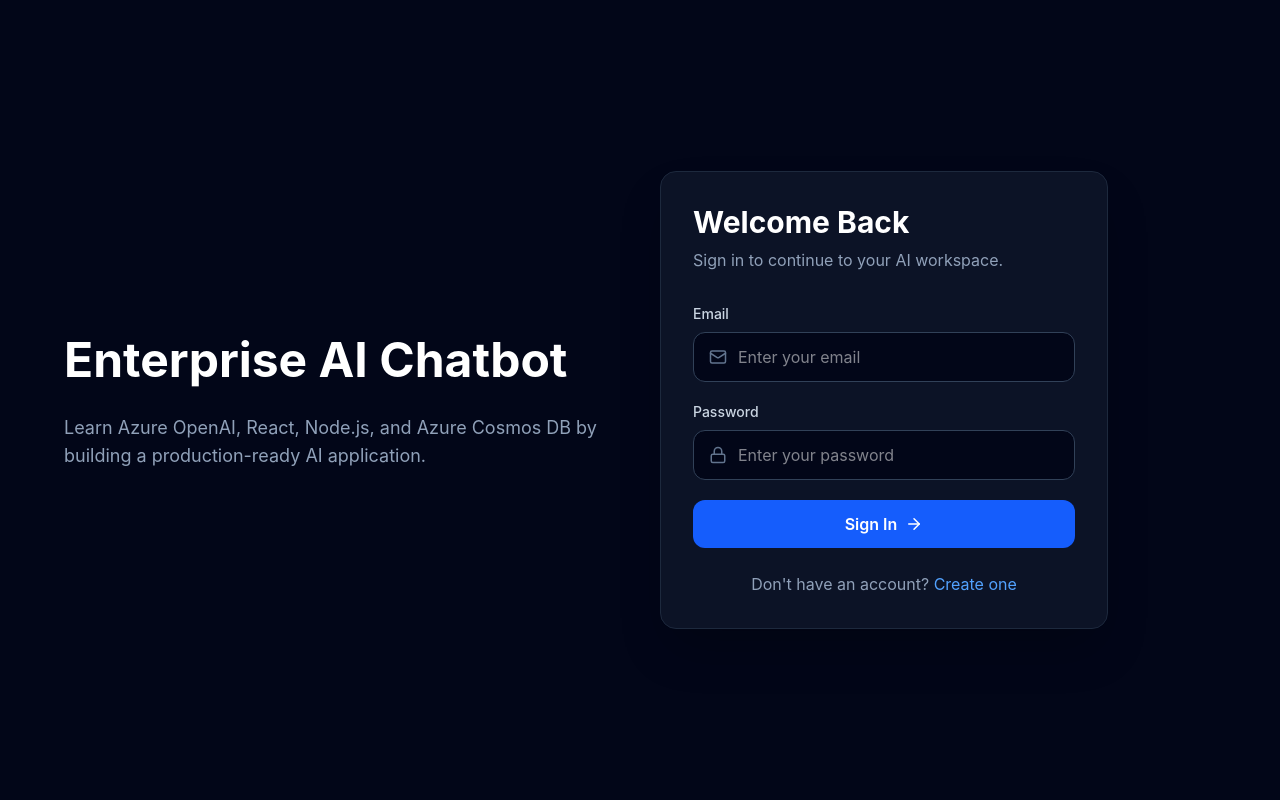
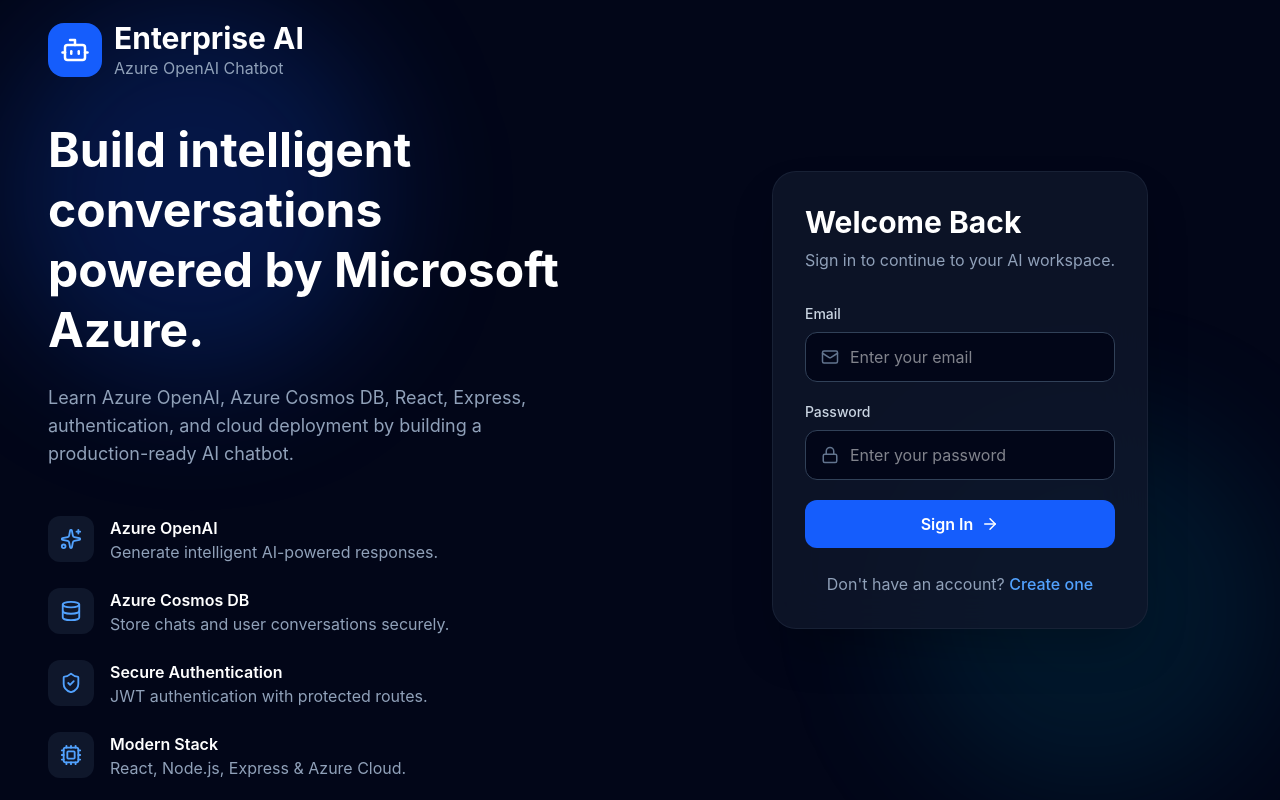
Before and after one commit to sriswasthik/AI-chatbot, a React (Vite) app in the folder client/: page /login in a window 1280 px wide. Built offline with nearby package versions, Linux system fonts and the light colour scheme.

Commit message:
feat: build premium authentication layout

```diff
--- /dev/null
+++ b/client/src/components/ui/AuthCard.jsx
@@ -0,0 +1,28 @@
+import Card from "./Card";
+
+export default function AuthCard({
+  title,
+  description,
+  children,
+  footer,
+}) {
+  return (
+    <Card>
+      <h1 className="mb-2 text-3xl font-bold text-white">
+        {title}
+      </h1>
+
+      <p className="mb-8 text-slate-400">
+        {description}
+      </p>
+
+      {children}
+
+      {footer && (
+        <div className="mt-6 text-center text-slate-400">
+          {footer}
+        </div>
+      )}
+    </Card>
+  );
+}
--- a/client/src/components/ui/Card.jsx
+++ b/client/src/components/ui/Card.jsx
@@ -1,6 +1,6 @@
 export default function Card({ children }) {
   return (
-    <div className="w-full max-w-md rounded-2xl border border-slate-800 bg-slate-900/80 backdrop-blur-lg shadow-2xl p-8">
+    <div className="w-full max-w-md rounded-3xl border border-slate-800/70 bg-slate-900/80 p-8 shadow-2xl backdrop-blur-xl">
       {children}
     </div>
   );
--- a/client/src/layouts/AuthLayout.jsx
+++ b/client/src/layouts/AuthLayout.jsx
@@ -1,27 +1,100 @@
 import { Outlet } from "react-router-dom";
+import { Bot, ShieldCheck, Database, Sparkles, Cpu } from "lucide-react";
 
 export default function AuthLayout() {
+  const features = [
+    {
+      icon: Sparkles,
+      title: "Azure OpenAI",
+      description: "Generate intelligent AI-powered responses.",
+    },
+    {
+      icon: Database,
+      title: "Azure Cosmos DB",
+      description: "Store chats and user conversations securely.",
+    },
+    {
+      icon: ShieldCheck,
+      title: "Secure Authentication",
+      description: "JWT authentication with protected routes.",
+    },
+    {
+      icon: Cpu,
+      title: "Modern Stack",
+      description: "React, Node.js, Express & Azure Cloud.",
+    },
+  ];
+
   return (
-    <div className="min-h-screen bg-slate-950 flex items-center justify-center p-6">
-      <div className="w-full max-w-6xl grid md:grid-cols-2 gap-10 items-center">
+    <div className="relative min-h-screen overflow-hidden bg-slate-950">
+      {/* Background Glow */}
+      <div className="absolute left-0 top-0 h-96 w-96 rounded-full bg-blue-600/20 blur-3xl" />
+      <div className="absolute bottom-0 right-0 h-96 w-96 rounded-full bg-cyan-500/10 blur-3xl" />
 
+      <div className="relative mx-auto grid min-h-screen max-w-7xl grid-cols-1 lg:grid-cols-2">
         {/* Left Side */}
-        <div className="hidden md:block">
-          <h1 className="text-5xl font-bold text-white leading-tight">
-            Enterprise AI Chatbot
-          </h1>
+        <div className="hidden flex-col justify-center px-12 lg:flex">
+          <div className="mb-10 flex items-center gap-3">
+            <div className="rounded-2xl bg-blue-600 p-3">
+              <Bot className="text-white" size={30} />
+            </div>
 
-          <p className="mt-6 text-lg text-slate-400">
-            Learn Azure OpenAI, React, Node.js, and Azure Cosmos DB
-            by building a production-ready AI application.
+            <div>
+              <h1 className="text-3xl font-bold text-white">
+                Enterprise AI
+              </h1>
+
+              <p className="text-slate-400">
+                Azure OpenAI Chatbot
+              </p>
+            </div>
+          </div>
+
+          <h2 className="max-w-lg text-5xl font-bold leading-tight text-white">
+            Build intelligent conversations powered by Microsoft Azure.
+          </h2>
+
+          <p className="mt-6 max-w-lg text-lg text-slate-400">
+            Learn Azure OpenAI, Azure Cosmos DB, React, Express,
+            authentication, and cloud deployment by building a
+            production-ready AI chatbot.
           </p>
+
+          <div className="mt-12 space-y-6">
+            {features.map((feature) => {
+              const Icon = feature.icon;
+
+              return (
+                <div
+                  key={feature.title}
+                  className="flex items-start gap-4"
+                >
+                  <div className="rounded-xl bg-slate-900 p-3">
+                    <Icon
+                      size={22}
+                      className="text-blue-400"
+                    />
+                  </div>
+
+                  <div>
+                    <h3 className="font-semibold text-white">
+                      {feature.title}
+                    </h3>
+
+                    <p className="text-slate-400">
+                      {feature.description}
+                    </p>
+                  </div>
+                </div>
+              );
+            })}
+          </div>
         </div>
 
         {/* Right Side */}
-        <div>
+        <div className="flex items-center justify-center p-6 lg:p-12">
           <Outlet />
         </div>
-
       </div>
     </div>
   );
--- a/client/src/pages/Login.jsx
+++ b/client/src/pages/Login.jsx
@@ -3,7 +3,7 @@
 import { motion } from "framer-motion";
 import { Mail, Lock, ArrowRight } from "lucide-react";
 
-import Card from "../components/ui/Card";
+import AuthCard from "../components/ui/AuthCard";
 import Button from "../components/ui/Button";
 import Input from "../components/ui/Input";
 
@@ -21,6 +21,8 @@
 
     if (!form.email.trim()) {
       newErrors.email = "Email is required";
+    } else if (!/^[^\s@]+@[^\s@]+\.[^\s@]+$/.test(form.email)) {
+      newErrors.email = "Enter a valid email address";
     }
 
     if (!form.password.trim()) {
@@ -43,10 +45,9 @@
     setErrors({});
     setLoading(true);
 
-    // Temporary
     setTimeout(() => {
       setLoading(false);
-      alert("Backend will be connected in Sprint 7");
+      alert("Backend login will be implemented in Sprint 7.");
     }, 1500);
   }
 
@@ -56,19 +57,22 @@
       animate={{ opacity: 1, y: 0 }}
       transition={{ duration: 0.4 }}
     >
-      <Card>
-        <h1 className="mb-2 text-3xl font-bold text-white">
-          Welcome Back
-        </h1>
-
-        <p className="mb-8 text-slate-400">
-          Sign in to continue to your AI workspace.
-        </p>
-
-        <form
-          onSubmit={handleSubmit}
-          className="space-y-5"
-        >
+      <AuthCard
+        title="Welcome Back"
+        description="Sign in to continue to your AI workspace."
+        footer={
+          <>
+            Don't have an account?{" "}
+            <Link
+              to="/register"
+              className="font-medium text-blue-400 hover:text-blue-300"
+            >
+              Create one
+            </Link>
+          </>
+        }
+      >
+        <form onSubmit={handleSubmit} className="space-y-5">
           <Input
             label="Email"
             icon={Mail}
@@ -76,10 +80,7 @@
             value={form.email}
             error={errors.email}
             onChange={(e) =>
-              setForm({
-                ...form,
-                email: e.target.value,
-              })
+              setForm({ ...form, email: e.target.value })
             }
           />
 
@@ -91,34 +92,18 @@
             value={form.password}
             error={errors.password}
             onChange={(e) =>
-              setForm({
-                ...form,
-                password: e.target.value,
-              })
+              setForm({ ...form, password: e.target.value })
             }
           />
 
-          <Button
-            loading={loading}
-            type="submit"
-          >
-            <div className="flex justify-center items-center gap-2">
+          <Button loading={loading} type="submit">
+            <div className="flex items-center justify-center gap-2">
               Sign In
               <ArrowRight size={18} />
             </div>
           </Button>
         </form>
-
-        <p className="mt-6 text-center text-slate-400">
-          Don't have an account?{" "}
-          <Link
-            to="/register"
-            className="text-blue-400 hover:text-blue-300"
-          >
-            Create one
-          </Link>
-        </p>
-      </Card>
+      </AuthCard>
     </motion.div>
   );
 }
--- a/client/src/pages/Register.jsx
+++ b/client/src/pages/Register.jsx
@@ -8,7 +8,7 @@
   ArrowRight,
 } from "lucide-react";
 
-import Card from "../components/ui/Card";
+import AuthCard from "../components/ui/AuthCard";
 import Button from "../components/ui/Button";
 import Input from "../components/ui/Input";
 
@@ -32,9 +32,7 @@
 
     if (!form.email.trim()) {
       newErrors.email = "Email is required";
-    } else if (
-      !/^[^\s@]+@[^\s@]+\.[^\s@]+$/.test(form.email)
-    ) {
+    } else if (!/^[^\s@]+@[^\s@]+\.[^\s@]+$/.test(form.email)) {
       newErrors.email = "Enter a valid email address";
     }
 
@@ -81,15 +79,21 @@
       animate={{ opacity: 1, y: 0 }}
       transition={{ duration: 0.4 }}
     >
-      <Card>
-        <h1 className="mb-2 text-3xl font-bold text-white">
-          Create Account
-        </h1>
-
-        <p className="mb-8 text-slate-400">
-          Join the Enterprise AI Chatbot platform.
-        </p>
-
+      <AuthCard
+        title="Create Account"
+        description="Join the Enterprise AI Chatbot platform."
+        footer={
+          <>
+            Already have an account?{" "}
+            <Link
+              to="/login"
+              className="font-medium text-blue-400 hover:text-blue-300"
+            >
+              Sign In
+            </Link>
+          </>
+        }
+      >
         <form onSubmit={handleSubmit} className="space-y-5">
           <Input
             label="Full Name"
@@ -147,17 +151,7 @@
             </div>
           </Button>
         </form>
-
-        <p className="mt-6 text-center text-slate-400">
-          Already have an account?{" "}
-          <Link
-            to="/login"
-            className="text-blue-400 hover:text-blue-300"
-          >
-            Sign In
-          </Link>
-        </p>
-      </Card>
+      </AuthCard>
     </motion.div>
   );
 }
```
